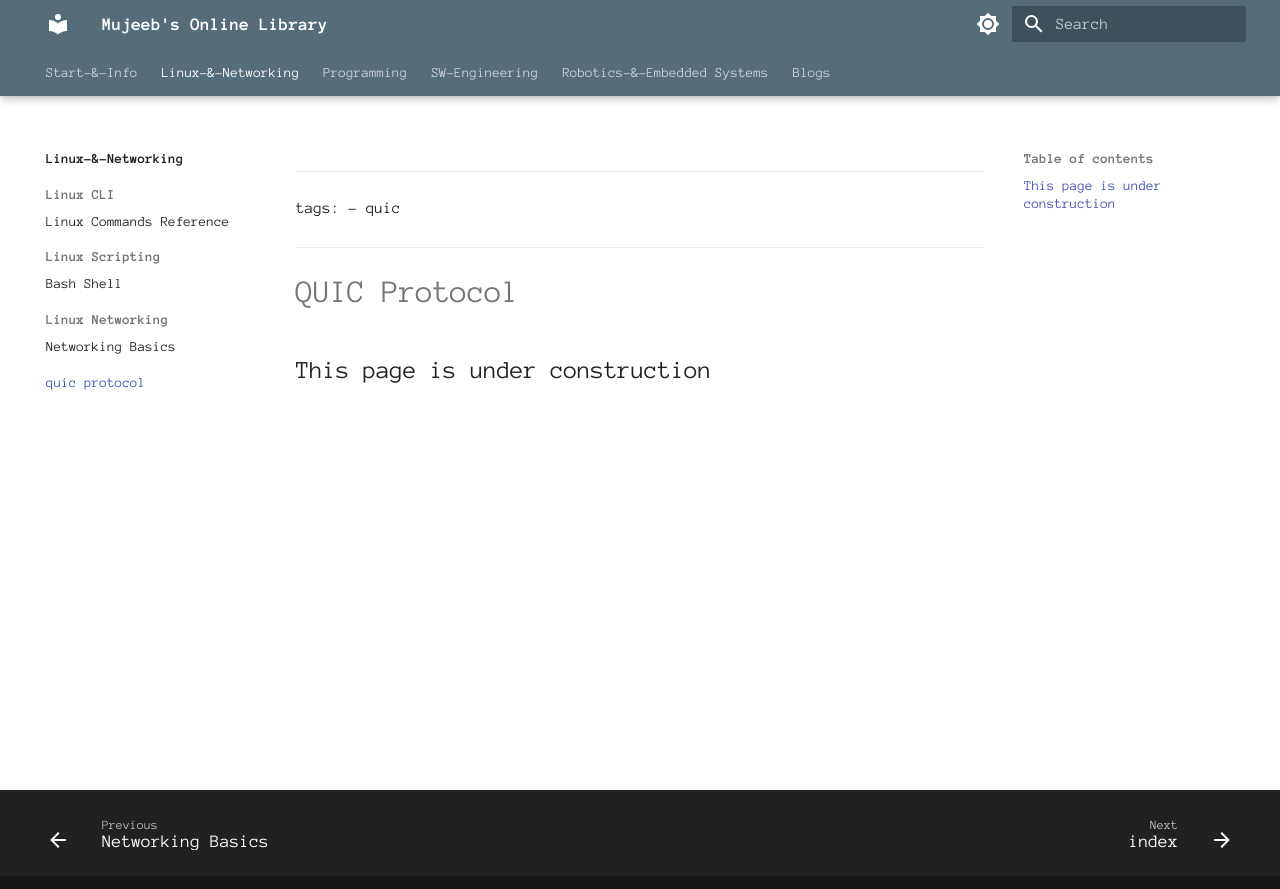
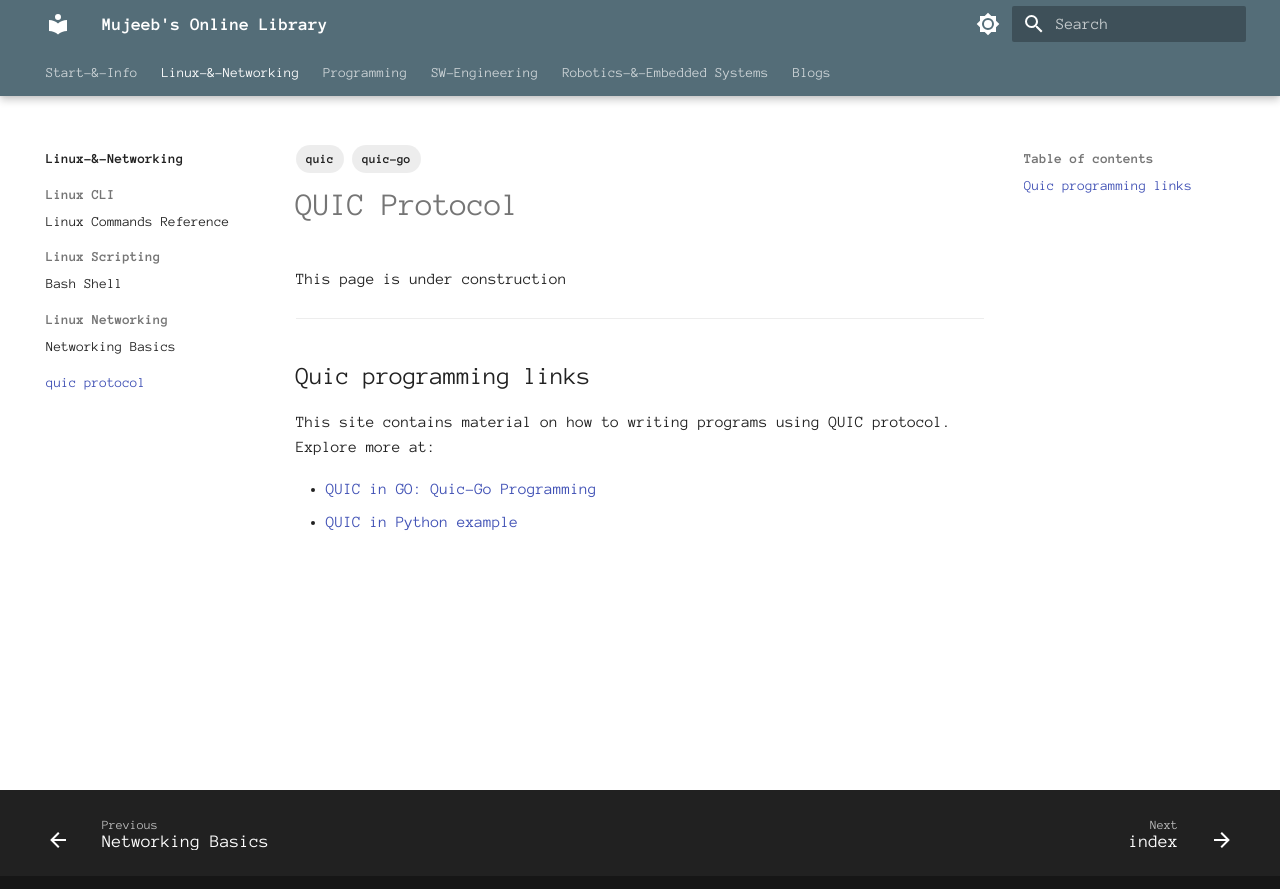
Before and after one commit to alohamujeeb/alohamujeeb.github.io, an MkDocs documentation site: the page built from docs/linux/quic.md, in a window 1280 px wide. Shown: the top 889 px of the page. Built offline with MkDocs 1.6.1 and Material for MkDocs 9.7.7, drawn with Linux system fonts in a browser that asks for light colours.

Commit message:
quic-go hello world

```diff
--- a/docs/linux/quic.md
+++ b/docs/linux/quic.md
@@ -1,8 +1,16 @@
 ---
 tags:
-	- quic
+  - quic
+  - quic-go
 ---
 
-#QUIC Protocol
+# QUIC Protocol
 This page is under construction
+
 ---
+## Quic programming links
+This site contains material on how to writing programs using QUIC protocol.
+Explore more at:
+
+- [QUIC in GO: Quic-Go Programming](../programming/frameworks/quicgo101/index.md)
+- [QUIC in Python example](../programming/frameworks/quicgo101/01-hello-world-python-quic.md)
--- a/mkdocs.yml
+++ b/mkdocs.yml
@@ -153,7 +153,8 @@ nav:
     - Frameworks/Libs:
       - QUIC-GO 101:
         - index: programming/frameworks/quicgo101/index.md
-        - Hello World: programming/frameworks/quicgo101/01-hello-world.md
+        - Hello World (in Go): programming/frameworks/quicgo101/01-hello-world.md
+        - Hello World (in Python): programming/frameworks/quicgo101/01-hello-world-python-quic.md
 
   - SW-Engineering:
     - index: sweng/index.md
```
Also changed, not shown: docs/programming/frameworks/quicgo101/01-hello-world-python-quic.md (+0 -6 lines), docs/programming/frameworks/quicgo101/01-hello-world.md (+1 -1 lines).
